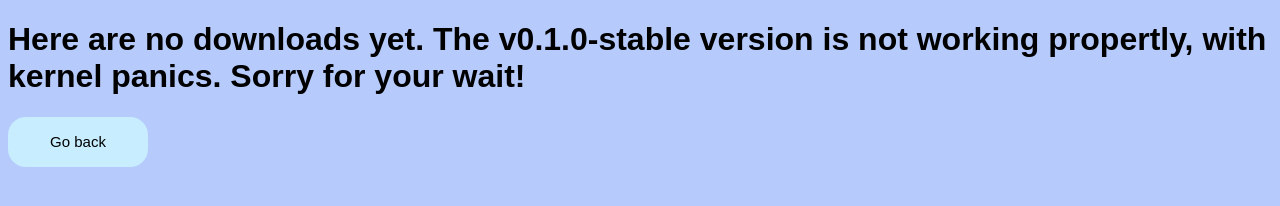
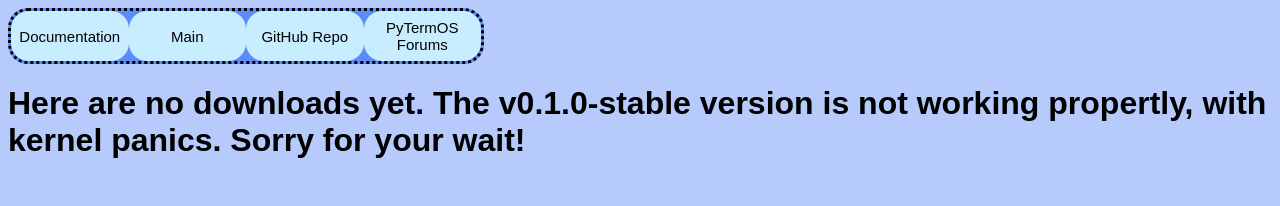
Before and after one commit to PyTermOS-Project/pytermos.com, a plain HTML site: page downloads.html in a window 1280 px wide. Drawn offline with Linux system fonts and the light colour scheme; a web font is replaced by a local one.

Commit message:
chnages!!

```diff
--- a/downloads.html
+++ b/downloads.html
@@ -10,7 +10,15 @@
     <title>Downloads</title>
 </head>
 <body>
+    <nav>
+        <div class="divelements">
+            <button class="docs"><a href="https://faq.pytermos.com/">Documentation</a></button>
+            <button class="docs"><a href="index.html">Main</a></button>
+            <button class="docs"><a href="https://github.com/MarkPavlenko/PyTermOS">GitHub Repo</a></button>
+            <button class="docs"><a href="https://forums.pytermos.com/">PyTermOS Forums</a></button>
+        </div>
+        </div>
+    </nav>
     <h1>Here are no downloads yet. The v0.1.0-stable version is not working propertly, with kernel panics. Sorry for your wait!</h1>
-    <button><a href="index.html">Go back</a></button>
 </body>
 </html>
```
Also changed, not shown: index.html (+3 -3 lines).
